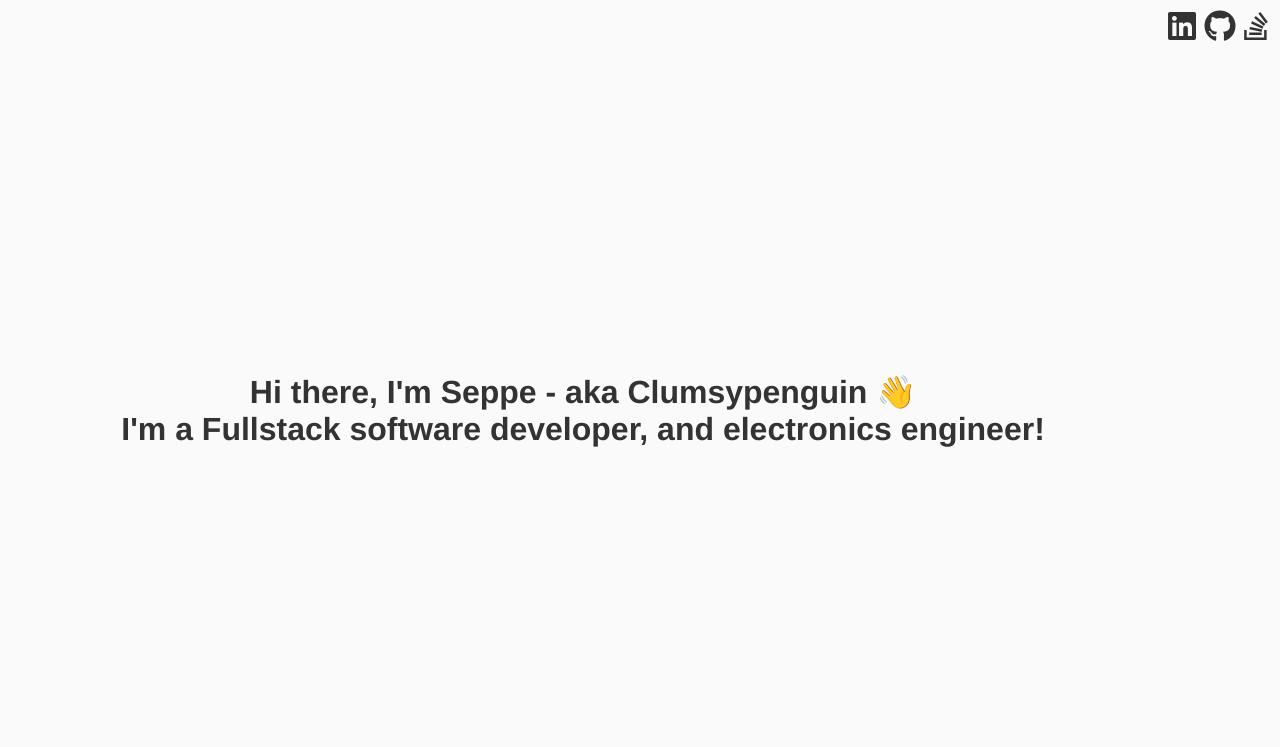
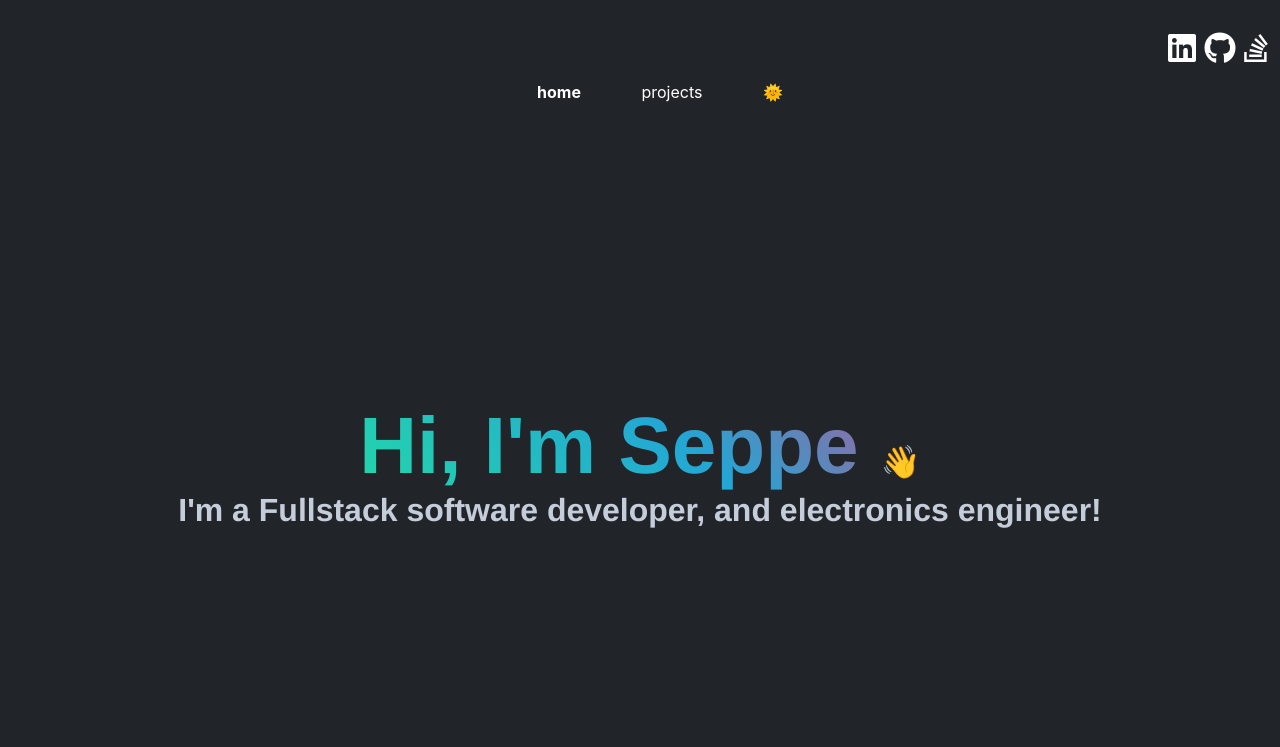
Before and after one commit to ClumsyPenguin/ClumsyPenguin.github.io, a website built with Vite: page index.html in a window 1280 px wide. Built offline with nearby package versions, Linux system fonts and the light colour scheme.

Commit message:
added basic info

```diff
--- a/index.html
+++ b/index.html
@@ -2,17 +2,23 @@
 <html lang="en">
   <head>
     <meta charset="UTF-8" />
+    <meta name="viewport" content="width=device-width, initial-scale=1" />
     <link rel="icon" type="image/svg+xml" href="./assets/favicon.svg" />
     <meta name="viewport" content="width=device-width, initial-scale=1.0" />
     <script
       src="https://kit.fontawesome.com/14481649bd.js"
       crossorigin="anonymous"
     ></script>
+    <script
+      defer
+      src="https://unpkg.com/alpinejs@3.x.x/dist/cdn.min.js"
+    ></script>
+    <script type="module" src="./main.js"></script>
+    <link rel="stylesheet" href="./style.scss" />
     <title>CodeSpace</title>
   </head>
-  <body>
-    <div id="app">
-      <div class="title-bar-container">
+  <header>
+    <nav class="navbar">
       <div class="navigation-socials">
         <a
           href="https://www.linkedin.com/in/seppe-geerinckx-30b236156/"
@@ -28,16 +34,27 @@
           ><i class="fa-brands fa-stack-overflow socials__icon"></i
         ></a>
       </div>
+      <div class="container">
+        <div class="nav-bar-links-container">
+          <ul class="nav-links">
+            <li class="nav-item active">home</li>
+            <li class="nav-item">projects</li>
+            <li class="nav-item" id="toggle">🌞</li>
+          </ul>
         </div>
+      </div>
+    </nav>
+  </header>
+  <body>
+    <div id="app">
       <div class="app-container">
         <div class="title-container">
           <span class="title">
-            Hi there, I'm Seppe - aka Clumsypenguin 👋 <br />
+            <span class="greeting-title">Hi, I'm Seppe </span> 👋 <br />
             I'm a Fullstack software developer, and electronics engineer!
           </span>
         </div>
       </div>
     </div>
-    <script type="module" src="/main.js"></script>
   </body>
 </html>
--- a/main.js
+++ b/main.js
@@ -1 +1,11 @@
-import "./style.css";
+const toggle = document.querySelector("#toggle");
+toggle.addEventListener("click", modeSwitch);
+
+let isLight = true;
+
+function modeSwitch() {
+  isLight = !isLight;
+  let root = document.body;
+  toggle.innerText = isLight ? "🌞" : "🌚";
+  root.classList.toggle("lightMode");
+}
--- /dev/null
+++ b/style.scss
@@ -0,0 +1,147 @@
+:root {
+  --bg-color: #212529;
+  --bg-light: #232535;
+  --font-color: #c5cddb;
+  --font-light: #ffffff;
+}
+
+.lightMode {
+  --bg-color: #e8e6dc;
+  --bg-light: #dcdaca;
+  --font-color: #3d3d3d;
+  --font-light: #202020;
+}
+
+#app {
+  font-family: Avenir, Helvetica, Arial, sans-serif;
+  -webkit-font-smoothing: antialiased;
+  -moz-osx-font-smoothing: grayscale;
+  text-align: center;
+}
+
+body {
+  margin: 0;
+  padding: 0;
+  font-family: -apple-system, BlinkMacSystemFont, "Segoe UI", Roboto, Oxygen,
+    Ubuntu, Cantarell, "Open Sans", "Helvetica Neue", sans-serif;
+  color: var(--font-light);
+  background-color: var(--bg-color);
+  transition: all 500ms;
+}
+
+.nav-links #toggle {
+  pointer: cursor !important;
+}
+.btn:hover {
+  color: var(--bg-color);
+  background-color: var(--font-light);
+}
+
+.app-container {
+  display: flex;
+  flex-direction: column;
+  align-items: center;
+  justify-content: center;
+  height: 70vh;
+}
+
+.title {
+  font-size: 2rem;
+  font-weight: bold;
+  color: var(--font-color);
+}
+.title-container {
+  display: flex;
+}
+.socials__icon {
+  font-size: 2rem;
+  color: var(font-color);
+}
+.navigation-socials {
+  float: right;
+  margin-right: 10px;
+}
+.socials__icon {
+  margin: 0 2px 0 2px;
+}
+
+.greeting-title {
+  font-size: 60pt;
+  font-weight: bolder;
+  background: linear-gradient(225deg, #ee7752, #e73c7e, #23a6d5, #23d5ab);
+  background-size: 200% auto;
+  background-clip: text;
+  -webkit-background-clip: text;
+  -webkit-text-fill-color: transparent;
+  animation: gradient 5s ease infinite;
+  -webkit-animation: gradient 5s ease infinite;
+  -moz-animation: Agradient 5s ease infinite;
+}
+
+@keyframes gradient {
+  0% {
+    background-position: 0% 50%;
+  }
+  50% {
+    background-position: 100% 50%;
+  }
+  100% {
+    background-position: 0% 50%;
+  }
+}
+@-webkit-keyframes gradient {
+  0% {
+    background-position: 0% 50%;
+  }
+  50% {
+    background-position: 100% 50%;
+  }
+  100% {
+    background-position: 0% 50%;
+  }
+}
+@-moz-keyframes gradient {
+  0% {
+    background-position: 0% 50%;
+  }
+  50% {
+    background-position: 100% 50%;
+  }
+  100% {
+    background-position: 0% 50%;
+  }
+}
+
+/* Navbar */
+nav {
+  background-color: var(--primary);
+}
+nav .container {
+  display: block;
+  padding: 2rem 1.5rem;
+  margin: 2rem auto;
+  text-align: center;
+}
+
+nav .nav-links .nav-item {
+  list-style: none;
+  display: inline;
+  border-radius: 0.25rem;
+  line-height: 1.5rem;
+  padding: 0.5rem 0.75rem;
+  margin: 1rem;
+  transition: all 250ms;
+  cursor: pointer;
+}
+nav .nav-links .active {
+  font-weight: 700;
+  color: var(--link-btn);
+}
+nav .nav-links .nav-item:hover {
+  background-color: var(--bg-light);
+}
+a {
+  text-decoration: none;
+  color: var(--link-btn);
+}
+/* End Navbar */
```
Also changed, not shown: package.json (+7 -0 lines), style.css (deleted), 1 other file. Lines whose indentation alone changed are shown as unchanged.
